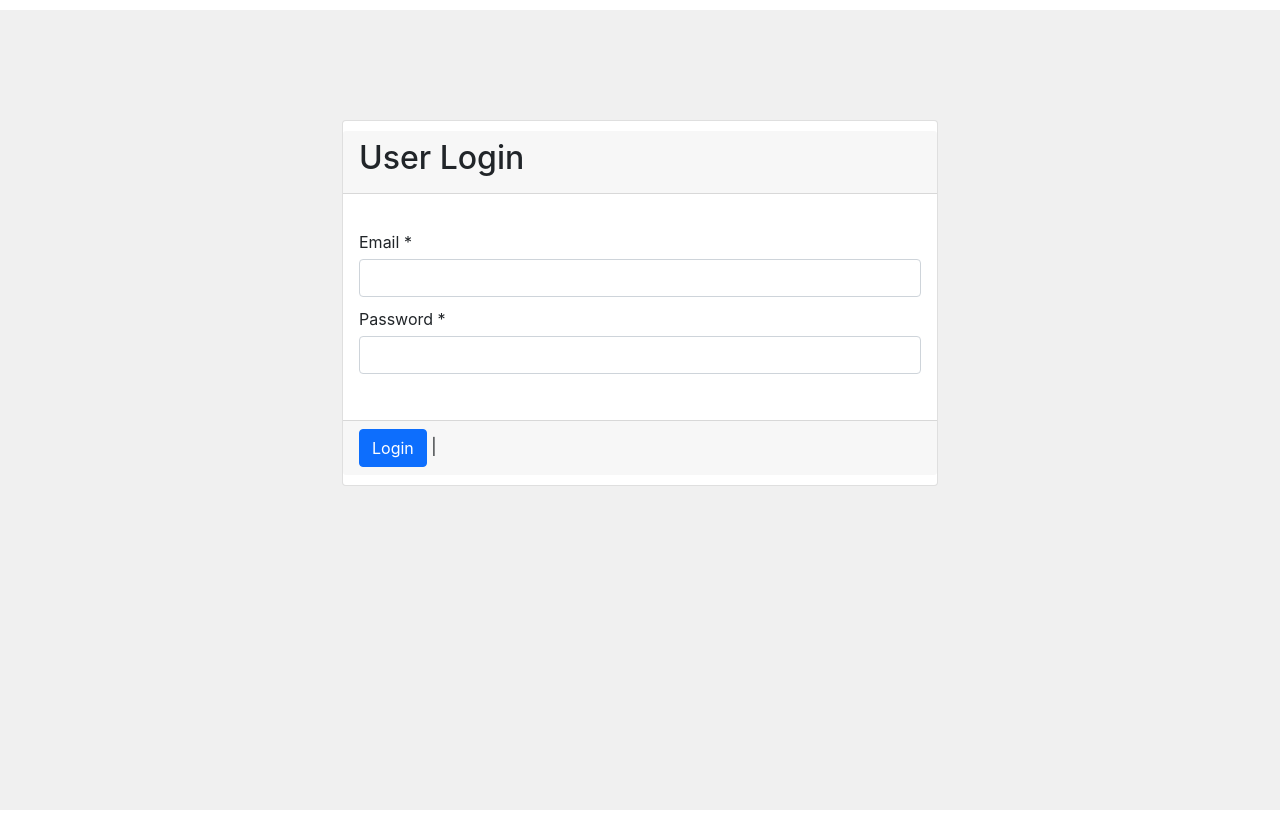
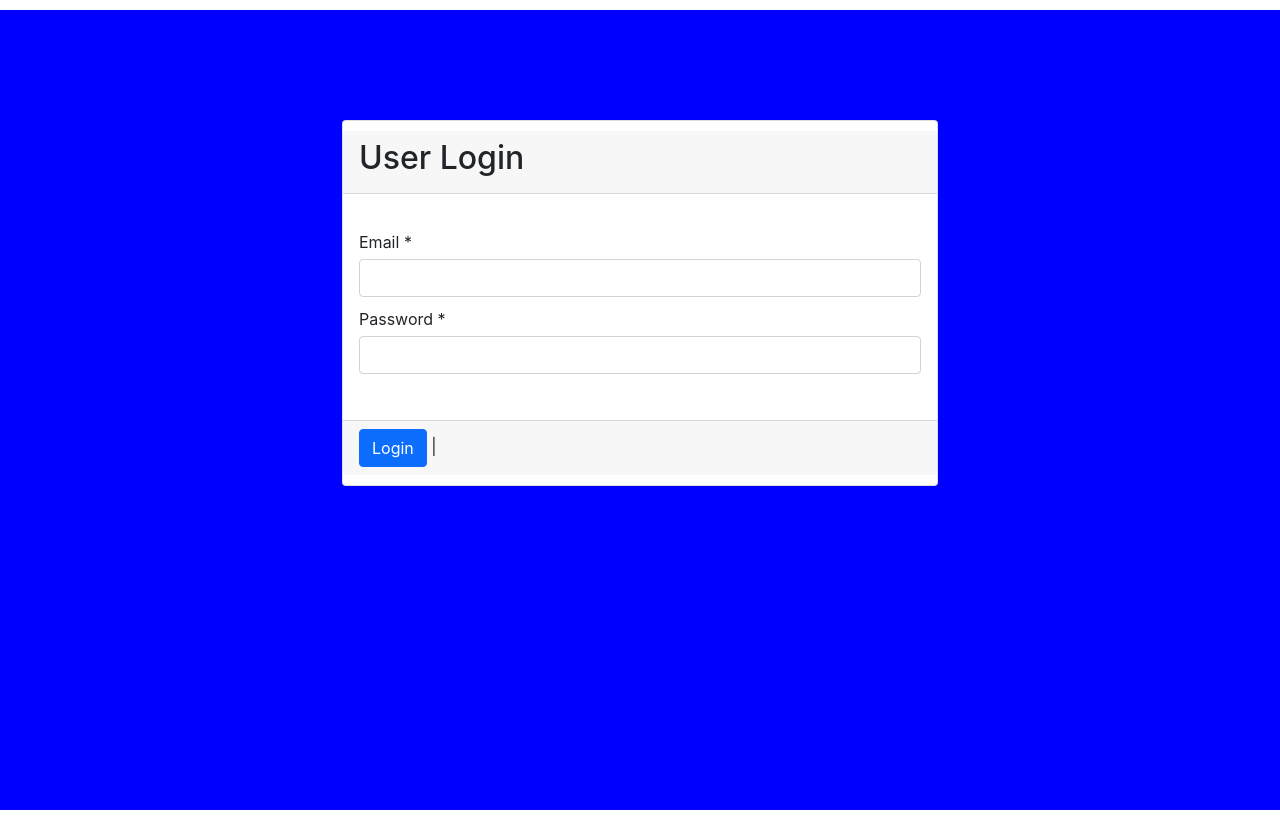
Before and after one commit to ogusam/Eljornal, a React (Create React App) app: page / in a window 1280 px wide. Built offline with nearby package versions, Linux system fonts and the light colour scheme.

Commit message:
first commit

```diff
--- a/src/App.css
+++ b/src/App.css
@@ -3,7 +3,7 @@
     justify-content: center;
     align-items: center;
     height: 100vh;
-    background-color: #f0f0f0;
+    background-color: blue;
   }
 
   div {
```
